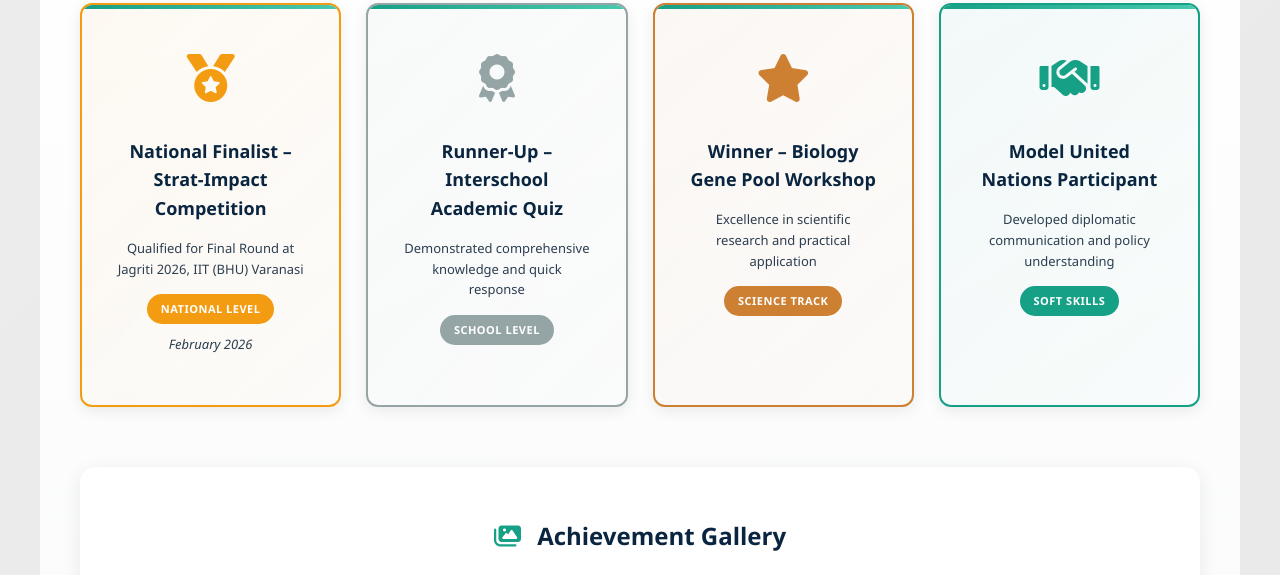
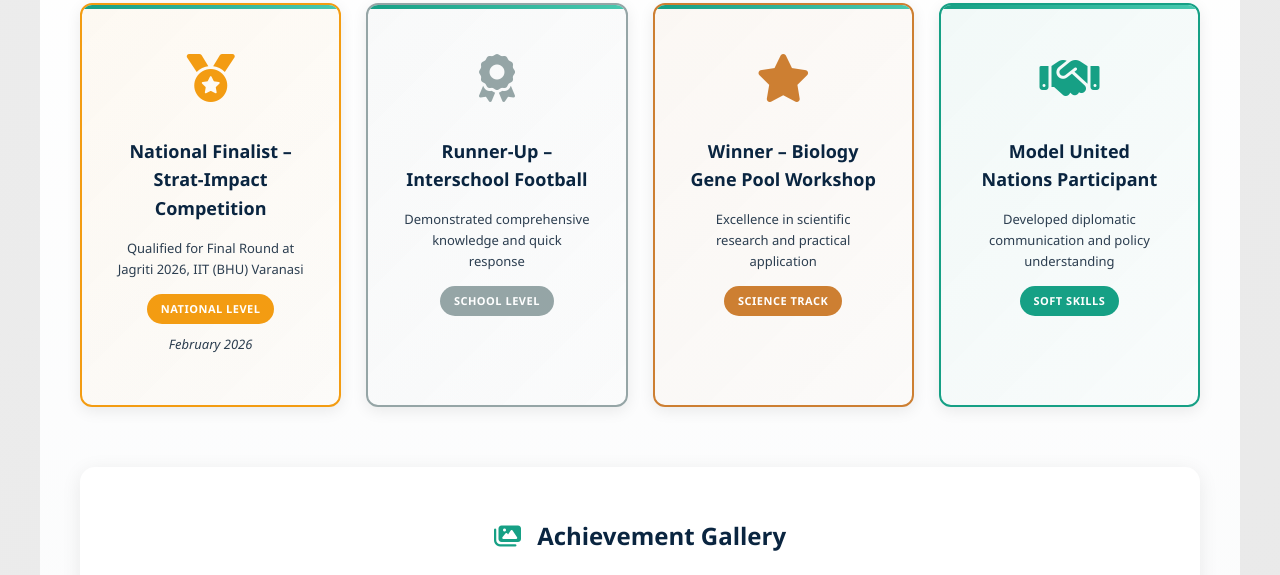
Before and after one commit to abhinavbajpai-ops/abhinavbajpai-ops.github.io, a plain HTML site: page index.html in a window 1280 px wide. Shown: the part 8535-9110 px from the top of the page. Drawn offline with nearby package versions, Linux system fonts and the light colour scheme.

Commit message:
index.html

```diff
--- a/index.html
+++ b/index.html
@@ -526,7 +526,7 @@
     <div class="achievement-icon">
       <i class="fas fa-award"></i>
     </div>
-    <h3>Runner-Up – Interschool Academic Quiz</h3>
+    <h3>Runner-Up – Interschool Football </h3>
     <p>Demonstrated comprehensive knowledge and quick response</p>
     <span class="achievement-badge">School Level</span>
   </div>
```
